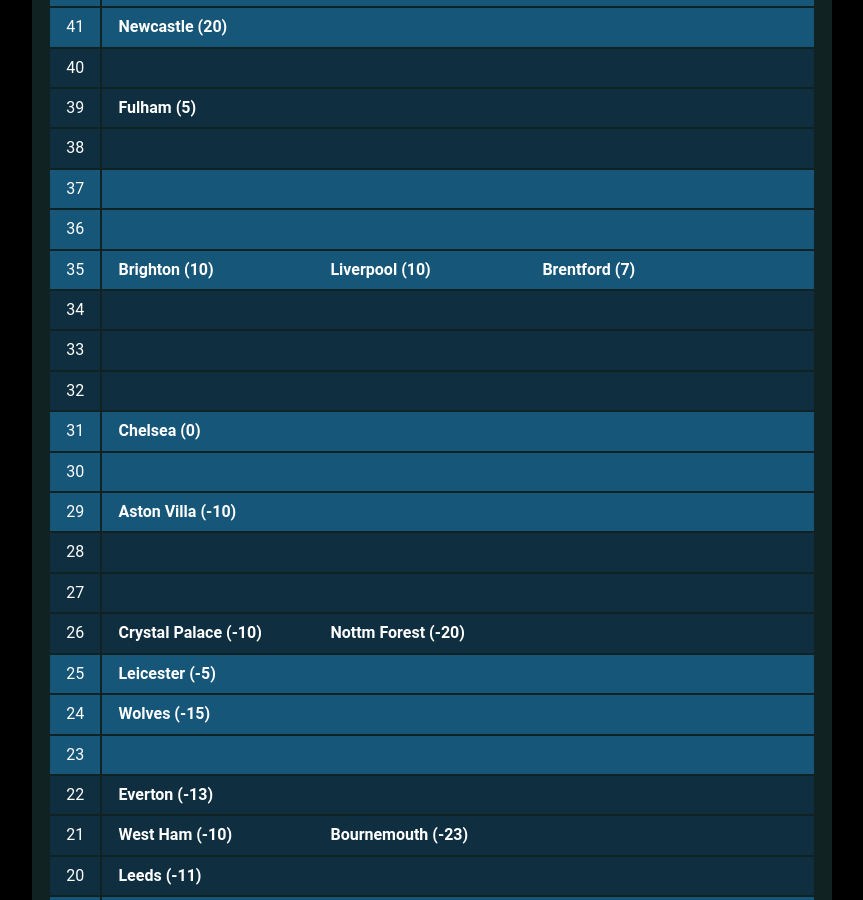
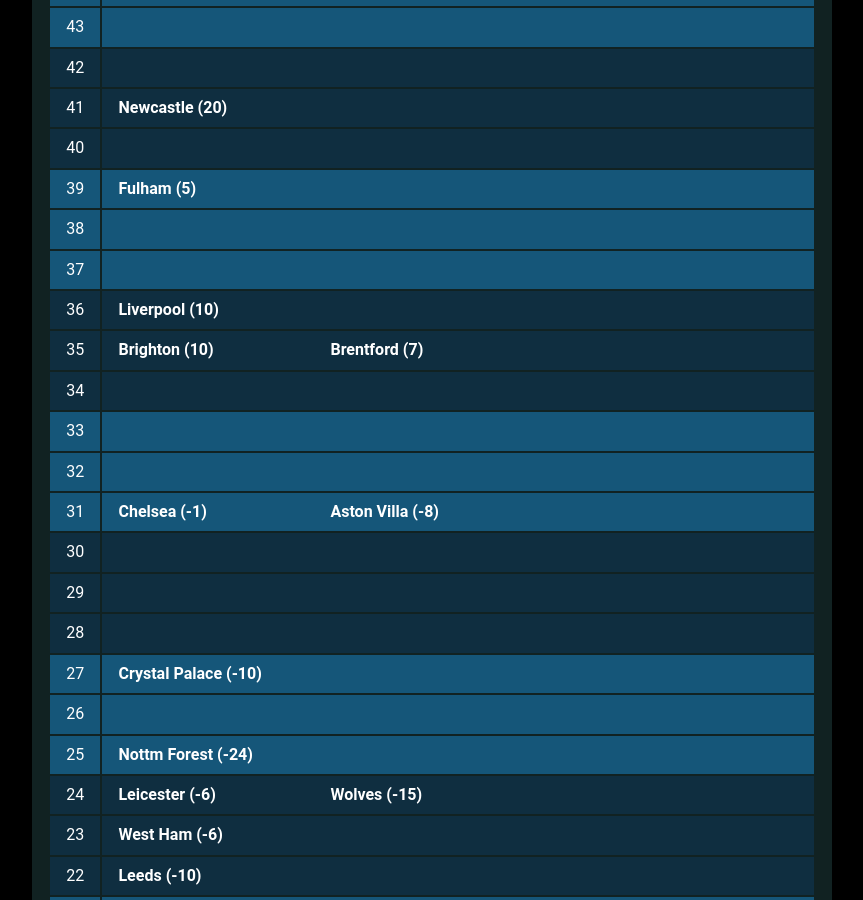
Before and after one commit to muru/muru.github.io, a Jekyll site: the page built from resources.md, in a window 1280 px wide and 900 px high, scrolled down 2043 px. Shown: the whole window, without its empty margins (208-1071 px from the left). Built offline with Jekyll 4.4.1, drawn with Linux system fonts in a browser that asks for light colours; some web fonts are replaced; some of the changed text lies outside the part shown.

Commit message:
updated cann-table: Mon 27 Feb 00:00:30 JST 2023

```diff
--- a/cann-table.html
+++ b/cann-table.html
@@ -1,17 +1,28 @@
 <table id="cann-table">
 <thead> <th> Pts </th> <th> Clubs (GD) </th> </thead>
 	<tr class="cann-row-1">
-		<td class="cann-point"> 55 </td>
+		<td class="cann-point"> 57 </td>
 		<td class="cann-clubs">
-			<span class="club-name"> Arsenal (28) </span>
+			<span class="club-name"> Arsenal (29) </span>
 		</td>
  	</tr>
 	<tr class="cann-row-1">
+		<td class="cann-point"> 56 </td>
+		<td class="cann-clubs">
+		</td>
+ 	</tr>
+	<tr class="cann-row-1">
+		<td class="cann-point"> 55 </td>
+		<td class="cann-clubs">
+			<span class="club-name"> Man City (39) </span>
+		</td>
+ 	</tr>
+	<tr class="cann-row-2">
 		<td class="cann-point"> 54 </td>
 		<td class="cann-clubs">
 		</td>
  	</tr>
-	<tr class="cann-row-1">
+	<tr class="cann-row-2">
 		<td class="cann-point"> 53 </td>
 		<td class="cann-clubs">
 		</td>
@@ -19,15 +30,14 @@
 	<tr class="cann-row-2">
 		<td class="cann-point"> 52 </td>
 		<td class="cann-clubs">
-			<span class="club-name"> Man City (36) </span>
 		</td>
  	</tr>
-	<tr class="cann-row-2">
+	<tr class="cann-row-1">
 		<td class="cann-point"> 51 </td>
 		<td class="cann-clubs">
 		</td>
  	</tr>
-	<tr class="cann-row-2">
+	<tr class="cann-row-1">
 		<td class="cann-point"> 50 </td>
 		<td class="cann-clubs">
 		</td>
@@ -38,12 +48,12 @@
 			<span class="club-name"> Man Utd (13) </span>
 		</td>
  	</tr>
-	<tr class="cann-row-1">
+	<tr class="cann-row-2">
 		<td class="cann-point"> 48 </td>
 		<td class="cann-clubs">
 		</td>
  	</tr>
-	<tr class="cann-row-1">
+	<tr class="cann-row-2">
 		<td class="cann-point"> 47 </td>
 		<td class="cann-clubs">
 		</td>
@@ -53,12 +63,13 @@
 		<td class="cann-clubs">
 		</td>
  	</tr>
-	<tr class="cann-row-2">
+	<tr class="cann-row-1">
 		<td class="cann-point"> 45 </td>
 		<td class="cann-clubs">
+			<span class="club-name"> Tottenham (10) </span>
 		</td>
  	</tr>
-	<tr class="cann-row-2">
+	<tr class="cann-row-1">
 		<td class="cann-point"> 44 </td>
 		<td class="cann-clubs">
 		</td>
@@ -68,13 +79,12 @@
 		<td class="cann-clubs">
 		</td>
  	</tr>
-	<tr class="cann-row-1">
+	<tr class="cann-row-2">
 		<td class="cann-point"> 42 </td>
 		<td class="cann-clubs">
-			<span class="club-name"> Tottenham (9) </span>
 		</td>
  	</tr>
-	<tr class="cann-row-1">
+	<tr class="cann-row-2">
 		<td class="cann-point"> 41 </td>
 		<td class="cann-clubs">
 			<span class="club-name"> Newcastle (20) </span>
@@ -85,13 +95,13 @@
 		<td class="cann-clubs">
 		</td>
  	</tr>
-	<tr class="cann-row-2">
+	<tr class="cann-row-1">
 		<td class="cann-point"> 39 </td>
 		<td class="cann-clubs">
 			<span class="club-name"> Fulham (5) </span>
 		</td>
  	</tr>
-	<tr class="cann-row-2">
+	<tr class="cann-row-1">
 		<td class="cann-point"> 38 </td>
 		<td class="cann-clubs">
 		</td>
@@ -101,16 +111,16 @@
 		<td class="cann-clubs">
 		</td>
  	</tr>
-	<tr class="cann-row-1">
+	<tr class="cann-row-2">
 		<td class="cann-point"> 36 </td>
 		<td class="cann-clubs">
+			<span class="club-name"> Liverpool (10) </span>
 		</td>
  	</tr>
-	<tr class="cann-row-1">
+	<tr class="cann-row-2">
 		<td class="cann-point"> 35 </td>
 		<td class="cann-clubs">
 			<span class="club-name"> Brighton (10) </span>
-			<span class="club-name"> Liverpool (10) </span>
 			<span class="club-name"> Brentford (7) </span>
 		</td>
  	</tr>
@@ -119,12 +129,12 @@
 		<td class="cann-clubs">
 		</td>
  	</tr>
-	<tr class="cann-row-2">
+	<tr class="cann-row-1">
 		<td class="cann-point"> 33 </td>
 		<td class="cann-clubs">
 		</td>
  	</tr>
-	<tr class="cann-row-2">
+	<tr class="cann-row-1">
 		<td class="cann-point"> 32 </td>
 		<td class="cann-clubs">
 		</td>
@@ -132,18 +142,18 @@
 	<tr class="cann-row-1">
 		<td class="cann-point"> 31 </td>
 		<td class="cann-clubs">
-			<span class="club-name"> Chelsea (0) </span>
+			<span class="club-name"> Chelsea (-1) </span>
+			<span class="club-name"> Aston Villa (-8) </span>
 		</td>
  	</tr>
-	<tr class="cann-row-1">
+	<tr class="cann-row-2">
 		<td class="cann-point"> 30 </td>
 		<td class="cann-clubs">
 		</td>
  	</tr>
-	<tr class="cann-row-1">
+	<tr class="cann-row-2">
 		<td class="cann-point"> 29 </td>
 		<td class="cann-clubs">
-			<span class="club-name"> Aston Villa (-10) </span>
 		</td>
  	</tr>
 	<tr class="cann-row-2">
@@ -151,59 +161,64 @@
 		<td class="cann-clubs">
 		</td>
  	</tr>
-	<tr class="cann-row-2">
+	<tr class="cann-row-1">
 		<td class="cann-point"> 27 </td>
 		<td class="cann-clubs">
+			<span class="club-name"> Crystal Palace (-10) </span>
 		</td>
  	</tr>
-	<tr class="cann-row-2">
+	<tr class="cann-row-1">
 		<td class="cann-point"> 26 </td>
 		<td class="cann-clubs">
-			<span class="club-name"> Crystal Palace (-10) </span>
-			<span class="club-name"> Nottm Forest (-20) </span>
 		</td>
  	</tr>
 	<tr class="cann-row-1">
 		<td class="cann-point"> 25 </td>
 		<td class="cann-clubs">
-			<span class="club-name"> Leicester (-5) </span>
+			<span class="club-name"> Nottm Forest (-24) </span>
 		</td>
  	</tr>
-	<tr class="cann-row-1">
+	<tr class="cann-row-2">
 		<td class="cann-point"> 24 </td>
 		<td class="cann-clubs">
+			<span class="club-name"> Leicester (-6) </span>
 			<span class="club-name"> Wolves (-15) </span>
 		</td>
  	</tr>
-	<tr class="cann-row-1">
+	<tr class="cann-row-2">
 		<td class="cann-point"> 23 </td>
 		<td class="cann-clubs">
+			<span class="club-name"> West Ham (-6) </span>
 		</td>
  	</tr>
 	<tr class="cann-row-2">
 		<td class="cann-point"> 22 </td>
 		<td class="cann-clubs">
-			<span class="club-name"> Everton (-13) </span>
+			<span class="club-name"> Leeds (-10) </span>
 		</td>
  	</tr>
-	<tr class="cann-row-2">
+	<tr class="cann-row-1">
 		<td class="cann-point"> 21 </td>
 		<td class="cann-clubs">
-			<span class="club-name"> West Ham (-10) </span>
-			<span class="club-name"> Bournemouth (-23) </span>
+			<span class="club-name"> Everton (-15) </span>
+			<span class="club-name"> Bournemouth (-26) </span>
 		</td>
  	</tr>
-	<tr class="cann-row-2">
+	<tr class="cann-row-1">
 		<td class="cann-point"> 20 </td>
 		<td class="cann-clubs">
-			<span class="club-name"> Leeds (-11) </span>
 		</td>
  	</tr>
 	<tr class="cann-row-1">
 		<td class="cann-point"> 19 </td>
 		<td class="cann-clubs">
-			<span class="club-name"> Southampton (-21) </span>
+		</td>
+ 	</tr>
+	<tr class="cann-row-2">
+		<td class="cann-point"> 18 </td>
+		<td class="cann-clubs">
+			<span class="club-name"> Southampton (-22) </span>
 		</td>
  	</tr>
 </table>
-<span id="cann-gen-note"> Generated on  Sunday, 26 February 2023 at 00:01 JST. </span>
+<span id="cann-gen-note"> Generated on  Monday, 27 February 2023 at 00:00 JST. </span>
```
